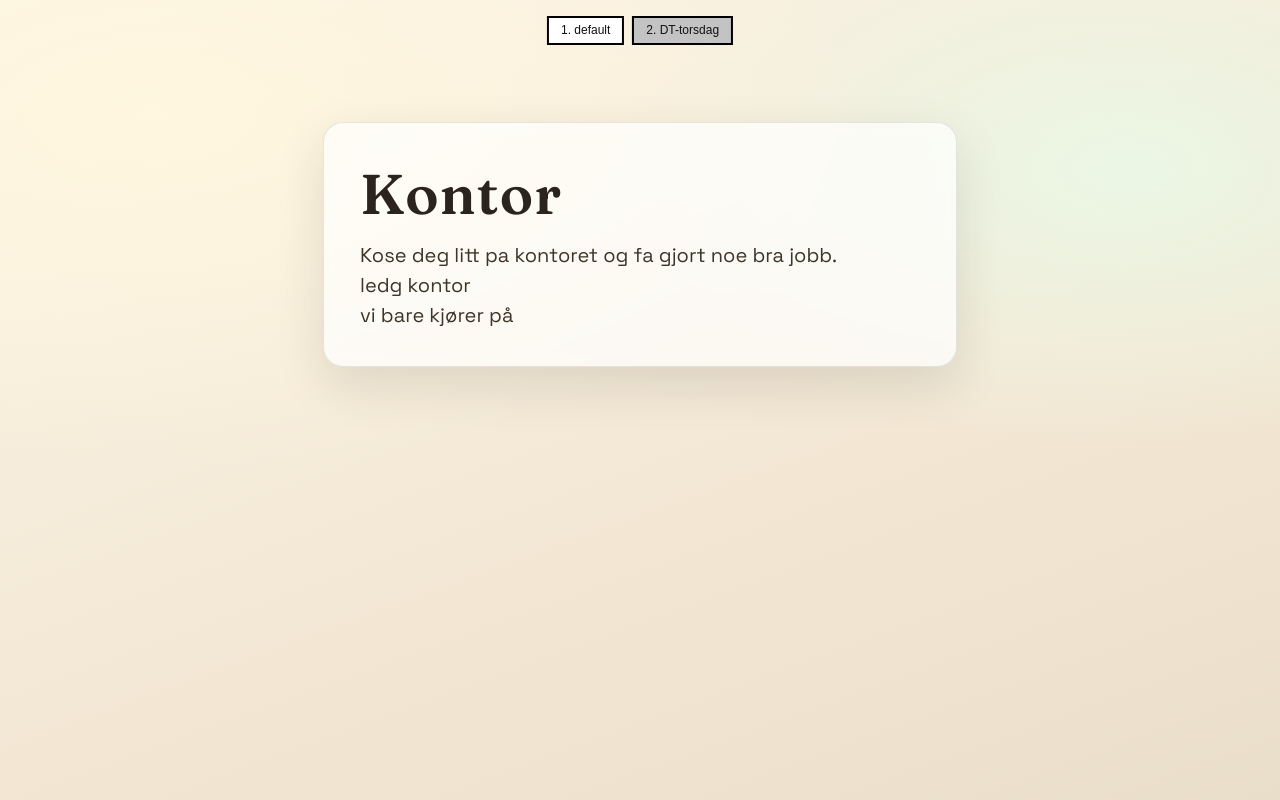
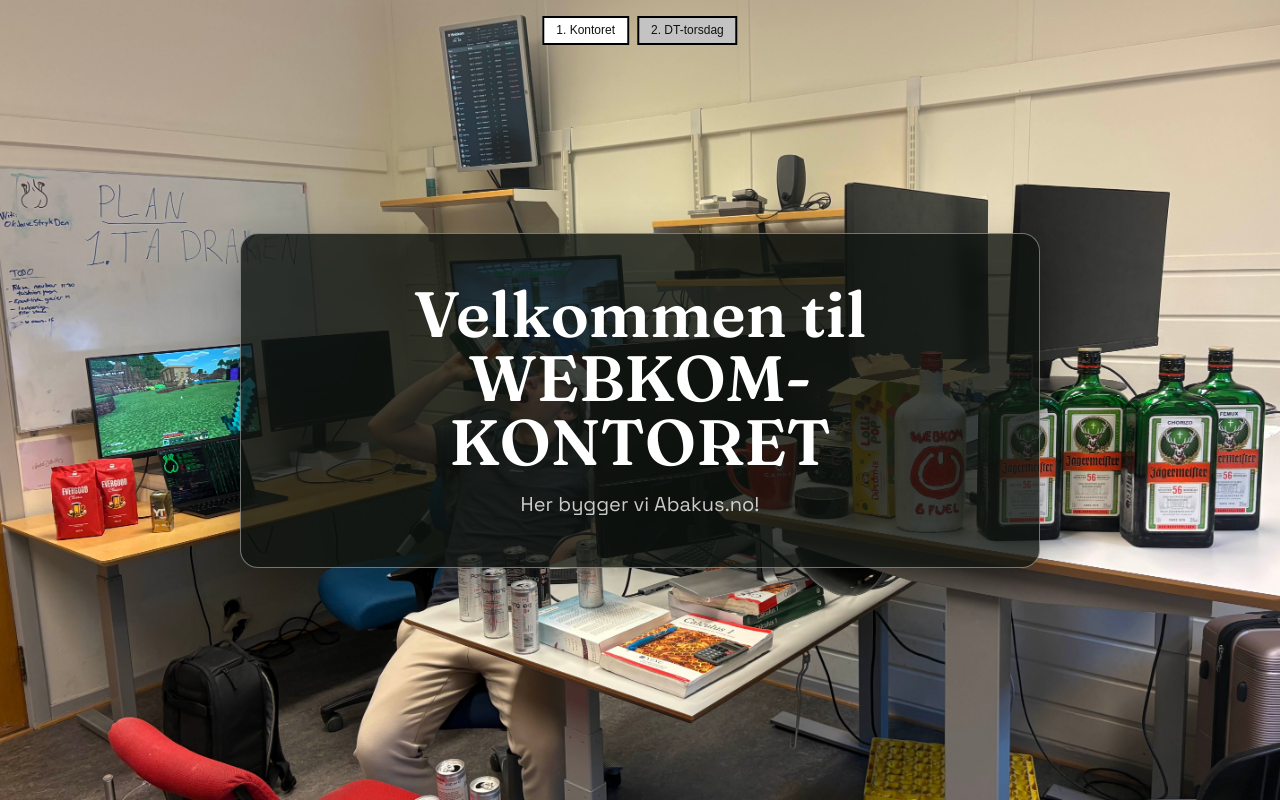
Before and after one commit to felixvik21/office-timer, a React (Vite) app: page / in a window 1280 px wide. Built offline with nearby package versions, Linux system fonts and the light colour scheme; a web font is replaced by a local one.

Commit message:
Make default design more clean

```diff
--- a/src/App.tsx
+++ b/src/App.tsx
@@ -7,7 +7,7 @@ const COUNTDOWN_PAGE_STORAGE_KEY = 'countdown-active-page'
 type CountdownPage = 1 | 2
 
 const COUNTDOWN_PAGES: Array<{ id: CountdownPage; label: string; screen: ComponentType }> = [
-  { id: 1, label: 'default', screen: DefaultScreen },
+  { id: 1, label: 'Kontoret', screen: DefaultScreen },
   { id: 2, label: 'DT-torsdag', screen: DtTorsdagScreen },
 ]
 
--- a/src/index.css
+++ b/src/index.css
@@ -36,7 +36,6 @@ body {
   padding: 0.4rem 0.75rem;
   background: #c3c3c3;
   color: #111;
-  font-family: 'Minecraft', sans-serif;
   font-size: 12px;
   line-height: 1;
 }
@@ -229,41 +228,39 @@ body {
 }
 
 .default-screen {
-  min-height: 100vh;
-  display: flex;
-  align-items: start;
-  justify-content: center;
+  min-height: 100%;
+  display: grid;
+  place-items: center;
   padding: clamp(24px, 6vw, 72px);
-  background:
-    radial-gradient(1200px 600px at 12% 12%, rgba(255, 247, 222, 0.95), transparent 60%),
-    radial-gradient(900px 500px at 88% 18%, rgba(234, 248, 230, 0.9), transparent 55%),
-    linear-gradient(160deg, #fbf4e6 0%, #f2e6d2 60%, #e7dcc8 100%);
-  color: #1f1d19;
+  box-sizing: border-box;
+  background-position: center;
+  background-size: cover;
 }
 
 .default-screen-panel {
-  width: min(560px, 100%);
-  padding: clamp(20px, 4vw, 36px);
-  border-radius: 20px;
-  background: rgba(255, 255, 255, 0.7);
-  border: 1px solid rgba(63, 54, 43, 0.12);
-  box-shadow: 0 18px 50px rgba(38, 32, 24, 0.12);
-  backdrop-filter: blur(6px);
-  margin-top: 50px;
+  text-align: center;
+  width: min(800px, 100%);
+  box-sizing: border-box;
+  padding: clamp(24px, 5vw, 48px);
+  border: 1px solid rgba(255, 255, 255, 0.4);
+  border-radius: 18px;
+  background: rgba(15, 20, 17, 0.8);
+  box-shadow: 0 18px 48px rgba(0, 0, 0, 0.3);
 }
 
 .default-screen-title {
-  margin: 0 0 12px;
+  margin: 0 0 16px;
   font-family: 'Fraunces', serif;
-  font-size: clamp(36px, 6vw, 56px);
-  letter-spacing: 0.02em;
-  color: #2a241c;
+  font-size: clamp(38px, 6vw, 64px);
+  font-weight: 600;
+  line-height: 1;
+  color: #fff;
 }
 
 .default-screen-text {
   margin: 0;
   font-family: 'Space Grotesk', sans-serif;
-  font-size: clamp(16px, 3vw, 20px);
-  line-height: 1.5;
-  color: #3e352a;
+  font-size: clamp(16px, 2.2vw, 20px);
+  line-height: 1.45;
+  color: rgba(255, 255, 255, 0.78);
 }
--- a/src/screens/DefaultScreen.tsx
+++ b/src/screens/DefaultScreen.tsx
@@ -1,13 +1,11 @@
+import kontoretImage from '../assets/kontoret.jpg'
+
 export default function DefaultScreen() {
   return (
-    <section className="default-screen">
+    <section className="default-screen" style={{ backgroundImage: `url(${kontoretImage})` }}>
       <div className="default-screen-panel">
-        <h1 className="default-screen-title">Kontor</h1>
-        <p className="default-screen-text">Kose deg litt pa kontoret og fa gjort noe bra jobb.</p>
-        <div className="default-screen-secondary">
-          <p className="default-screen-text">ledg kontor</p>
-          <p className="default-screen-text">vi bare kjører på</p>
-        </div>
+        <h1 className="default-screen-title">Velkommen til WEBKOM-KONTORET</h1>
+        <p className="default-screen-text">Her bygger vi Abakus.no!</p>
       </div>
     </section>
   )
```
Also changed, not shown: src/assets/kontoret.jpg (added).
